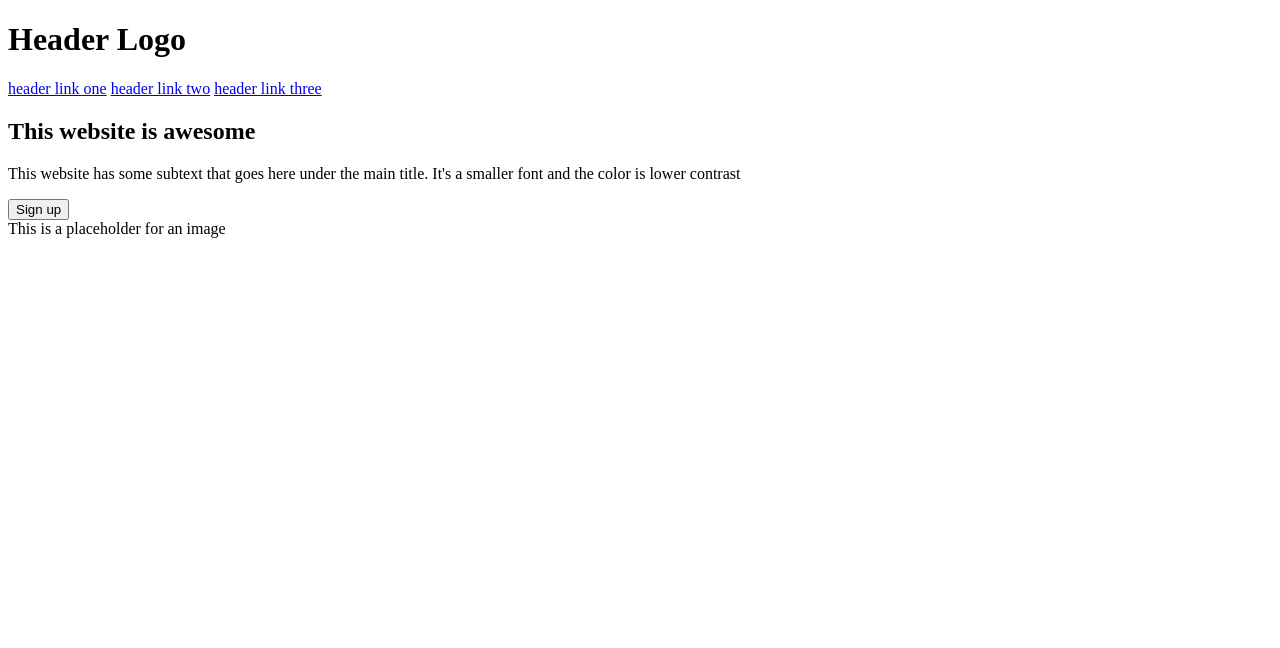
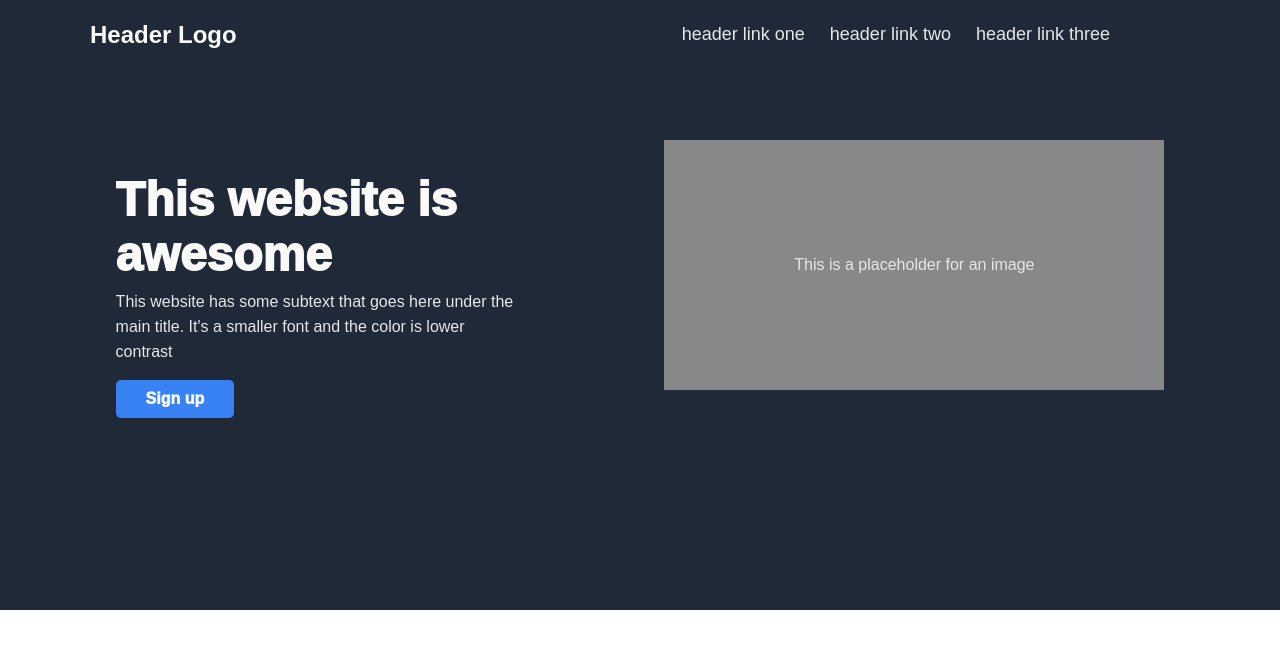
Before and after one commit to Shumaila-sayed/landing-page, a plain HTML site: page index.html in a window 1280 px wide. Drawn offline with Linux system fonts and the light colour scheme.

Commit message:
add header html and css

```diff
--- a/index.html
+++ b/index.html
@@ -8,20 +8,26 @@
 </head>
 <body>
     <header>
-        <div>
-            <h1>Header Logo</h1>
+        <div class="header-link">
+            <h2>Header Logo</h2>
+            <div class="header-links">
             <a href="#">header link one</a>
             <a href="#">header link two</a>
             <a href="#">header link three</a>
+            </div>
         </div>
     </header>
 
     <div class="header-content">
-        <h2>This website is awesome</h2>
-        <p>This website has some subtext that goes here under the main title. It's a smaller font and the color is lower contrast</p>
+        <div class="content-left">
+        <h1>This website is<br> awesome</h1>
+        <p>This website has some subtext that goes here under the <br>main title. It's a smaller font and the color is lower<br> contrast</p>
         <button>Sign up</button>
-        <div>This is a placeholder for an image</div>
-    </div>
+        </div>
+        <div class="content-right">
+        <div class="box">This is a placeholder for an image</div>
+        </div>
+        </div>
 
 </body>
 </html>
--- a/styles.css
+++ b/styles.css
@@ -0,0 +1,93 @@
+body {
+   margin: 0;
+  min-height: 100vh;
+  font-family: sans-serif;
+
+}
+
+
+header {
+    background-color: #1F2937;
+          color: #F9FAF8;
+            padding: 1px 90px;
+}
+
+h2 {
+    font-size: 24px;
+    font-weight: 900;
+}
+
+.header-link {
+    display: flex;
+      align-items: center;
+}
+
+.header-link > h2 {
+    flex: 1;
+}
+
+ a{
+
+    text-decoration: none;
+    font-size: 18px;
+    color: #E5E7EB;
+
+}
+.header-links {
+    padding-right: 80px;
+    display: flex;
+    gap: 25px;
+}
+
+.header-content {
+    background-color: #1F2937;
+    display: flex;
+    flex-wrap: wrap;
+    padding: 70px 50px;
+    gap: 20px;
+
+    justify-content: space-around;
+
+    min-height: 50vh;
+
+}
+
+.content-left > h1{
+    font-size: 48px;
+    font-weight:1000;
+        color: #F9FAF8;
+}
+
+.content-left > p{
+    margin-top: -25px;
+   color: #E5E7EB;
+  line-height: 25px;
+
+}
+
+.content-right {
+   width: 500px;
+   height: 250px;
+    background-color: #86888a;
+    display: flex;
+    justify-content: center;
+    align-items: center;
+
+}
+
+.box {
+    color: #E5E7EB;
+    text-align: center;
+}
+
+button {
+    background-color: #3882F6;
+    color: #F9FAF8;
+    border-radius: 5px;
+   font-weight: 950;
+    border: none;
+    outline: none;
+    box-shadow: none;
+    padding: 10px 30px;
+    font-size: medium;
+}
```
